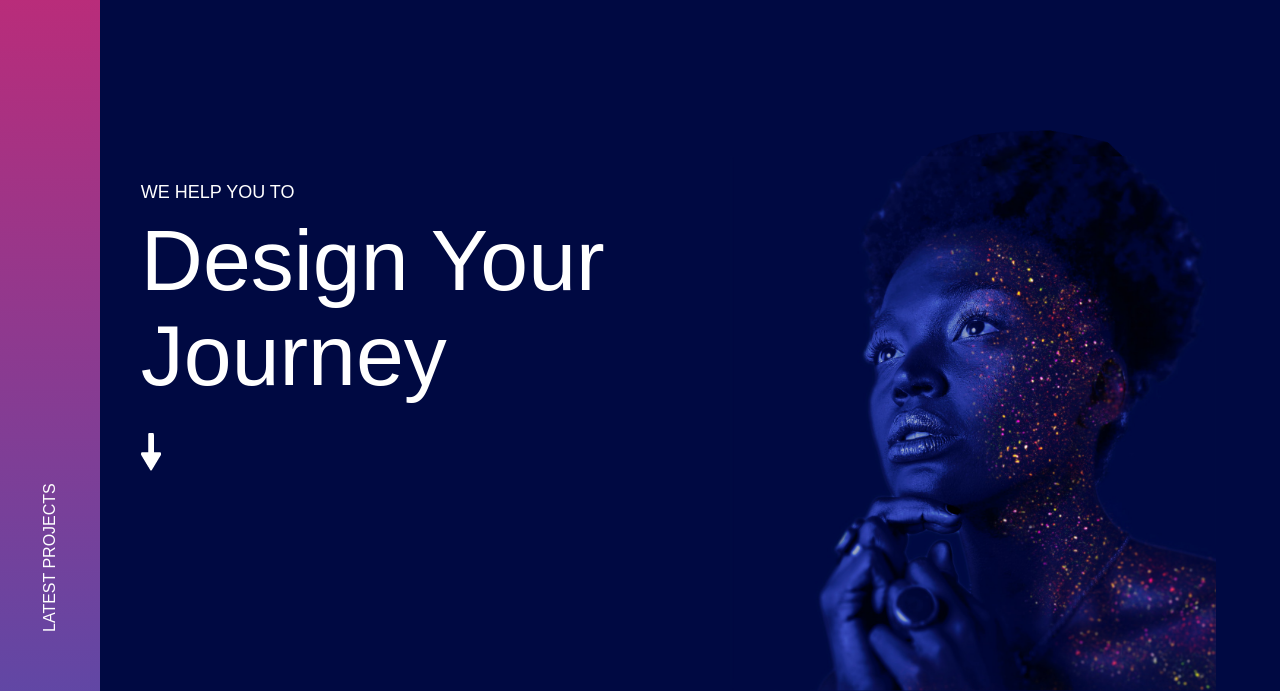
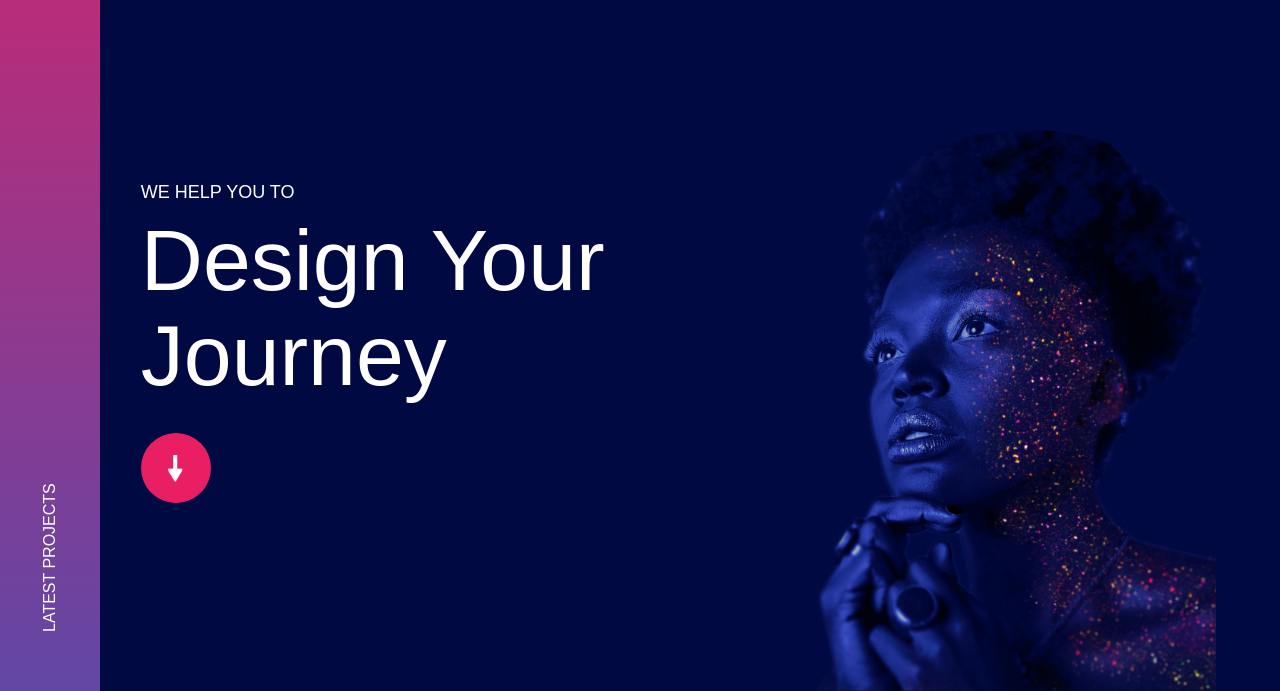
Before and after one commit to teddymitei/Modern-header-design, a plain HTML site: page index.html in a window 1280 px wide. Shown: the part 109-800 px from the top of the page. Drawn offline with Linux system fonts and the light colour scheme.

Commit message:
final update

```diff
--- a/style.css
+++ b/style.css
@@ -106,3 +106,18 @@
     margin-top: 10px;
     margin-bottom: 30px;
 }
+
+.text-box .icon{
+    background: #e91e63;
+    width: 70px;
+    height: 70px;
+    border-radius: 50%;
+    display: flex;
+    align-items: center;
+    justify-content: center;
+    cursor: pointer;
+}
+
+.text-box .icon img{
+    width: 15px;
+}
```
